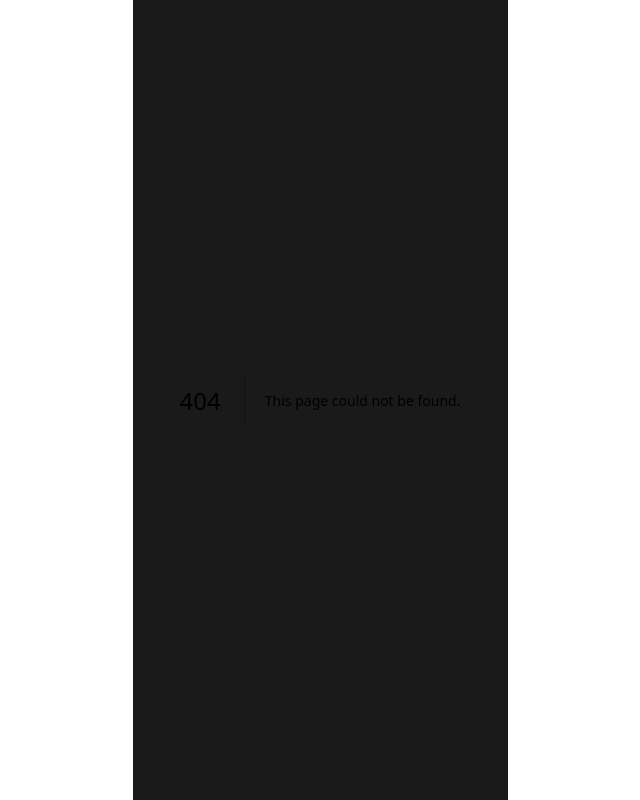
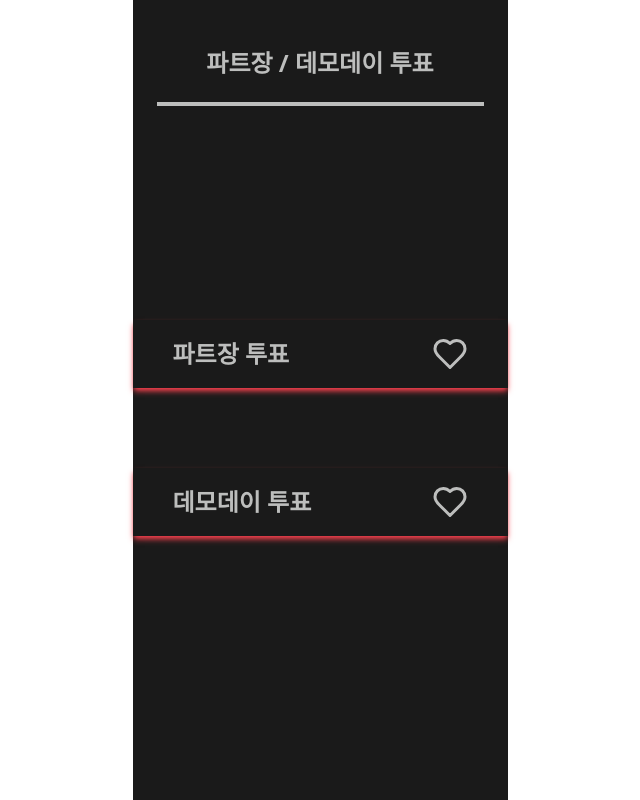
Before and after one commit to yyj0917/ceos-vote-20th-v, a Next.js app in the folder frontend/: page /main/vote in a window 1280 px wide. Before the commit this address had no page. Shown: the whole page, without its empty margins (320-960 px from the left). Built offline with nearby package versions, Linux system fonts and the light colour scheme; a web font is replaced by a local one.

Commit message:
Feat : vote page 생성 및 적당한 디자인

```diff
--- /dev/null
+++ b/frontend/src/app/main/page.tsx
@@ -0,0 +1,23 @@
+import { Button } from "@/components/button";
+import Image from "next/image";
+import Link from "next/link";
+
+
+export default function Main() {
+    return (
+        <div className="px-10 w-full h-full flex flex-col justify-around items-center gap-[-20px]">
+            <Image src={'/image/logo.png'} alt={'musai-logo'} width={200} height={200}/>
+            <span className='w-full flex justify-center items-center text-grey550'>
+                <h1 className='w-full flex flex-col items-center text-big'>
+                    <span>Welcome</span>
+                    <span>CEOS Election</span>
+                </h1>
+            </span>
+            <section className='w-full flex flex-col gap-4'>
+                <Button variant={'primary'} className='w-full text-grey350  hover:bg-grey850'>
+                    <Link href='/main/vote' className='w-full'>Start</Link>
+                </Button>
+            </section>
+        </div>
+    )
+}
--- /dev/null
+++ b/frontend/src/app/main/vote/page.tsx
@@ -0,0 +1,34 @@
+import { Heart, ScanHeart } from "lucide-react";
+import Link from "next/link";
+
+
+export default function Vote() {
+    const voteArray = [
+        {
+            title: "파트장 투표",
+            icon: <Heart size={36} className="hover:text-newRed"/>,
+            link: "/vote/part"
+        },
+        {
+            title: "데모데이 투표",
+            icon: <Heart size={36} className="hover:text-newRed"/>,
+            link: "/vote/demoday"
+        }
+    ]
+
+    return (
+        <div className="relative px-6 py-6 w-full h-full flex flex-col items-center ">
+            <header className="py-6 w-full text-center text-logo text-grey450 border-b-4 border-grey450">파트장 / 데모데이 투표</header>
+            <section className="absolute top-[40%] w-full flex flex-col items-center gap-20">
+                {voteArray.map((vote, index) => (
+                    <div key={index} className="px-10 py-4 w-full flex justify-between items-center text-logo text-grey450 shadow-md  shadow-newRed">
+                        <h1>{vote.title}</h1>
+                        <Link href={vote.link}>
+                            {vote.icon}
+                        </Link>
+                    </div>
+                ))}
+            </section>
+        </div>
+    )
+}
--- a/frontend/tailwind.config.js
+++ b/frontend/tailwind.config.js
@@ -11,6 +11,10 @@
 ],
 theme: {
 	extend: {
+    boxShadow: {
+      bottom: '0 4px 6px rgba(0, 0, 0, 0.1)', // 아래쪽만 그림자
+      bottomNewRed: '0 4px 6px rgba(255, 87, 51, 0.5)', // 아래쪽만 newRed
+    },
 		colors: {
 			black: '#0C0D11',
 			ivory: '#E9E7E1',
```
